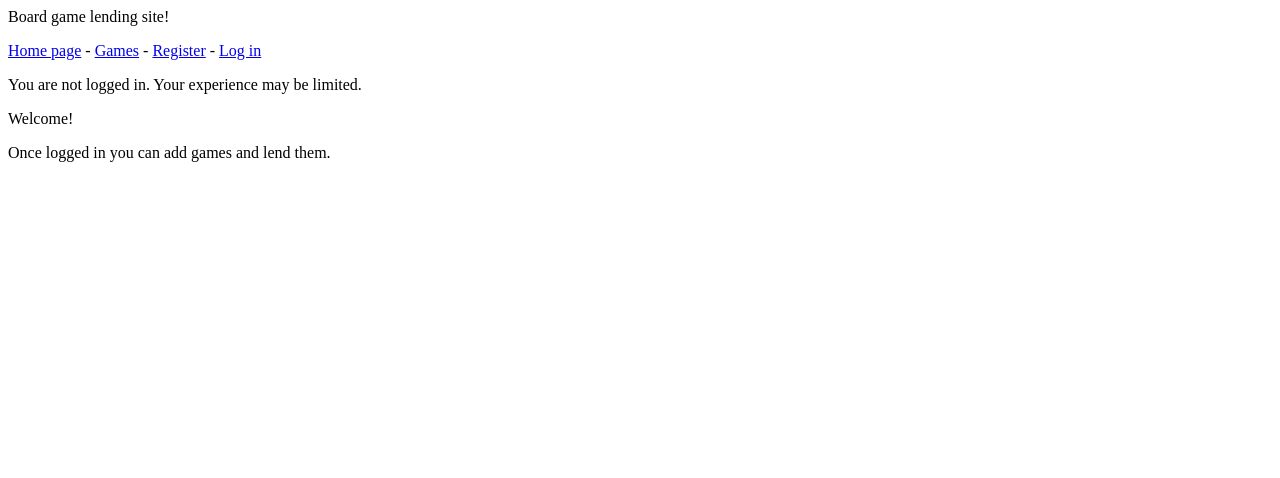
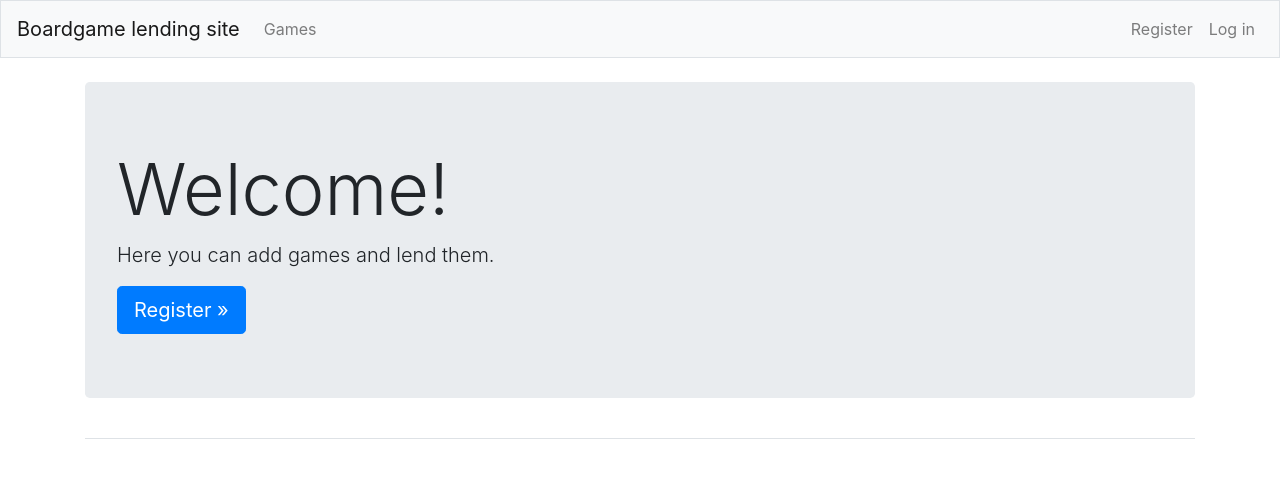
Before and after one commit to user12345421/G16-Board-Game-Site, a Django app: page / in a window 1280 px wide. Shown: the top 478 px of the page. Run offline with Django 4.2, Linux system fonts and the light colour scheme; some libraries are stand-ins or nearby versions.

Commit message:
tried styling the site but its still WIP

```diff
--- a/boardgame_project/boardgame_project/settings.py
+++ b/boardgame_project/boardgame_project/settings.py
@@ -34,6 +34,9 @@ INSTALLED_APPS = [
     #Activating boardgame_site and users apps
     "boardgame_site",
     "users",
+
+    #Third party apps
+    "bootstrap4",
 
     "django.contrib.admin",
     "django.contrib.auth",
--- a/boardgame_project/boardgame_site/templates/boardgame_site/base.html
+++ b/boardgame_project/boardgame_site/templates/boardgame_site/base.html
@@ -1,14 +1,63 @@
-<p>Board game lending site!</p>
+{% load bootstrap4 %}
+<!DOCTYPE html>
+<html lang="en">
+  <head>
+    <meta charset="UTF-8" />
+    <meta
+      name="viewport"
+      content="width=device-width, initial-scale=1.0, shrink-to-fit=no"
+    />
+    <title>Boardgame site</title>
 
-<a href="{% url 'boardgame_site:index' %}">Home page</a> -
-<a href="{% url 'boardgame_site:games' %}">Games</a> -
-{% if user.is_authenticated %}
-    Logged in as: {{ user.username }}.
-    <a href="{% url 'users:logout' %}">Log out</a>
-{% else %}
-    <a href="{% url 'users:register' %}">Register</a> -
-    <a href="{% url 'users:login' %}">Log in</a>
-    <p>You are not logged in. Your experience may be limited.</p>
-{% endif %}
+    {% bootstrap_css %} {% bootstrap_javascript jquery="full" %}
+  </head>
+  <body>
+    <nav class="navbar navbar-expand-md navbar-light bg-light mb-4 border">
+      <a class="navbar-brand" href="{% url 'boardgame_site:index'%}">
+        Boardgame lending site
+      </a>
 
-{% block content %}{% endblock content %}
+      <button
+        class="navbar-toggler"
+        type="button"
+        data-toggle="collapse"
+        data-target="#navbarCollapse"
+        aria-controls="navbarCollapse"
+        aria-expanded="false"
+        aria-label="Toggle navigation"
+      >
+        <span class="navbar-toggler-icon"></span>
+      </button>
+      <div class="collapse navbar-collapse" id="navbarCollapse">
+        <ul class="navbar-nav mr-auto">
+          <li class="nav-item">
+            <a class="nav-link" href="{% url 'boardgame_site:games'%}">Games</a>
+          </li>
+        </ul>
+        <ul class="navbar-nav ml-auto">
+          {% if user.is_authenticated %}
+          <li class="nav-item">
+            <span class="navbar-text">Hello, {{user.username }}</span>
+          </li>
+          <li class="nav-item">
+            <a class="nav-link" href="{ url 'users:logged_out'%}">Log out</a>
+          </li>
+          {% else %}
+          <li class="nav-item">
+            <a class="nav-link" href="{% url 'users:register'%}">Register</a>
+          </li>
+          <li class="nav-item">
+            <a class="nav-link" href="{% url 'users:login'%}">Log in</a>
+          </li>
+          {% endif %}
+        </ul>
+      </div>
+    </nav>
+
+    <main role="main" class="container">
+      <div class="pb-2 mb-2 border-bottom">
+        {% block page_header %} {% endblock page_header %}
+      </div>
+    </main>
+  </body>
+</html>
--- a/boardgame_project/boardgame_site/templates/boardgame_site/index.html
+++ b/boardgame_project/boardgame_site/templates/boardgame_site/index.html
@@ -1,5 +1,15 @@
-{% extends 'boardgame_site/base.html' %}
-{% block content %}
-<p>Welcome!</p>
-<p>Once logged in you can add games and lend them.</p>
-{% endblock content %}
+{% extends 'boardgame_site/base.html' %} {% block page_header %}
+
+<div class="jumbotron">
+  <h1 class="display-3">Welcome!</h1>
+
+  <p class="lead">Here you can add games and lend them.</p>
+  <a
+    href="{% url 'users:register'%}"
+    class="btn btn-lg btn-primary"
+    role="button"
+    >Register &raquo;</a
+  >
+</div>
+
+{% endblock page_header %}
```
Also changed, not shown: boardgame_project/db.sqlite3.
